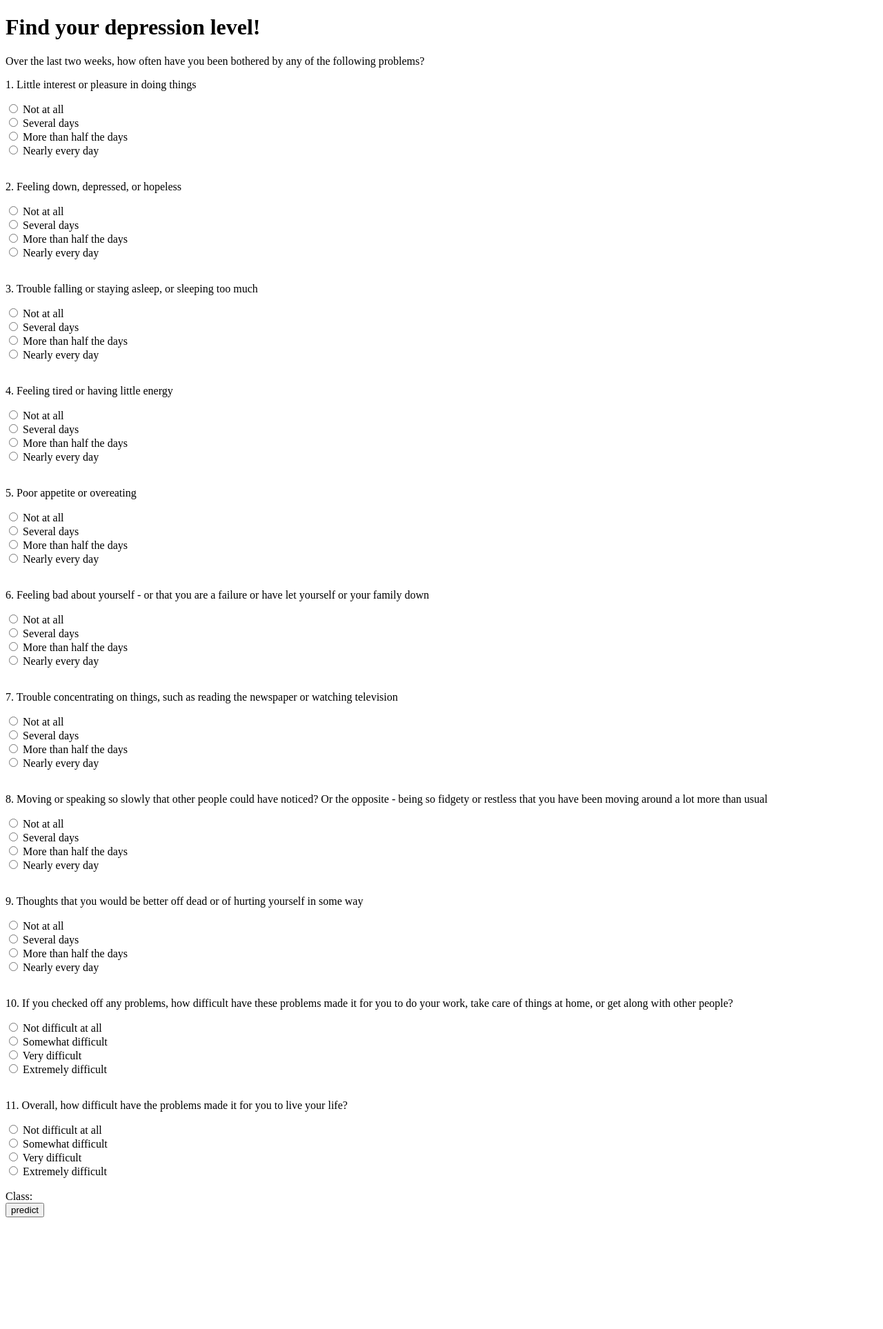
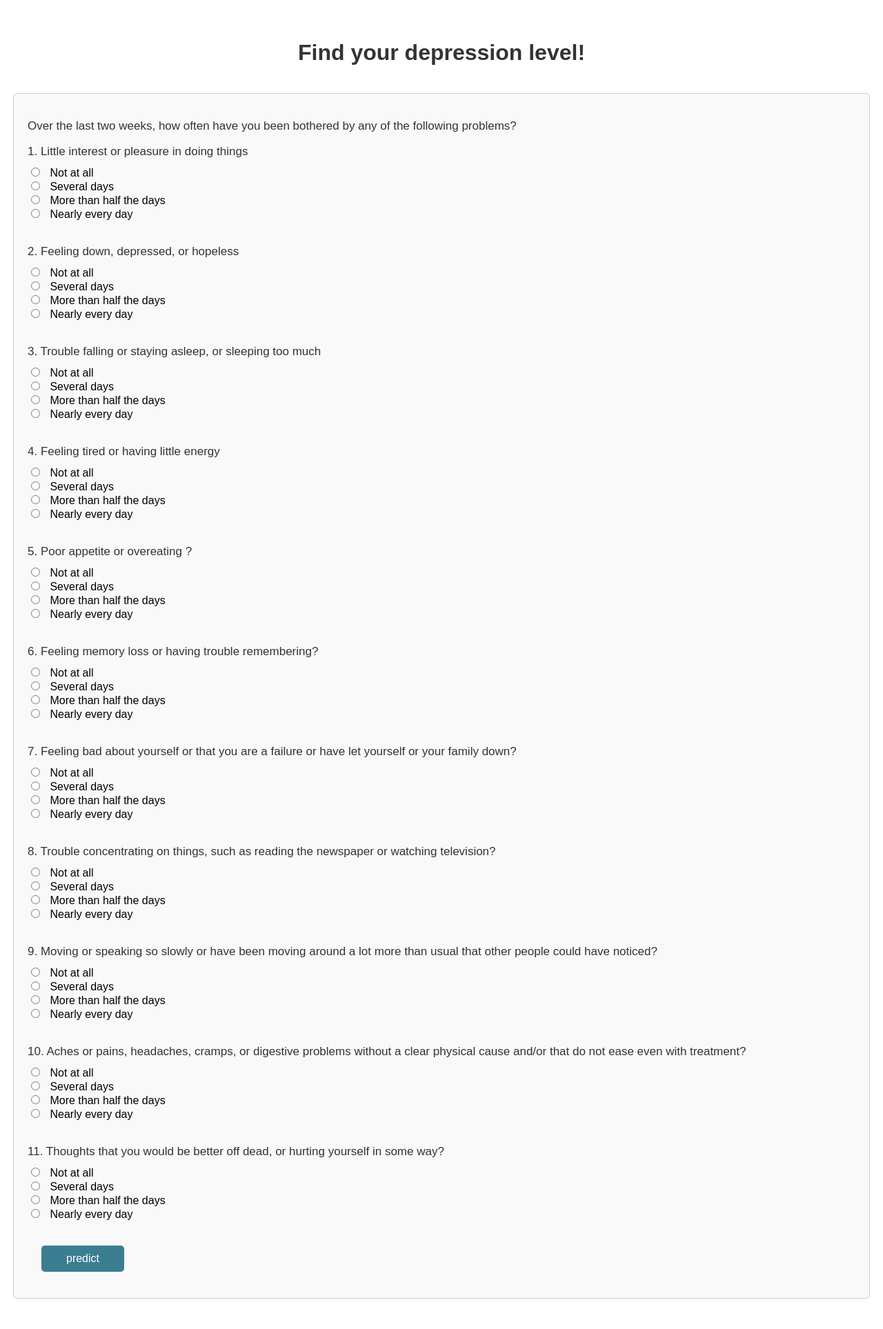
Before and after one commit to Sanduni-Ridmika/Together-app, a Flask app: page / in a window 1280 px wide. Shown: the whole page at 69% size. Before the commit the page ends 1765 px from the top, so only its background shows below. Run offline with Flask 3, Linux system fonts and the light colour scheme; parts of the project's set-up code (start-up, migrations or seed data) failed here and were passed over.

Commit message:
web part design and validation

```diff
--- a/togetherflask/app.py
+++ b/togetherflask/app.py
@@ -1,4 +1,5 @@
-from flask import Flask, render_template, request, jsonify
+from flask import Flask, render_template, request, jsonify, redirect, url_for
+
 import pickle
 
 app = Flask(__name__)
@@ -31,7 +32,12 @@
 
     result_num = model.predict([[Q1, Q2, Q3, Q4, Q5, Q6, Q7, Q8, Q9, Q10, Q11]])[0]
     result = result_dict[result_num]
-    return render_template('home.html', **locals())
+    return redirect(url_for('show_result', result=result))
+
+@app.route('/result')
+def show_result():
+    result = request.args.get('result')
+    return render_template('results.html', result=result)
 
 
 @app.route('/appPredict', methods=['POST'])
@@ -68,7 +74,5 @@
 
     return jsonify(res_data)
 
-
-
 if __name__ == "__main__":
     app.run(debug=True)
--- a/togetherflask/templates/home.html
+++ b/togetherflask/templates/home.html
@@ -1,80 +1,132 @@
 <!doctype html>
 <html>
    <head>
-      <title>Find your depression level!</title>
+      <title>Together</title>
+      <style>
+         body {
+  font-family: Arial, sans-serif;
+}
+
+h1 {
+  text-align: center;
+  font-size: 32px;
+  color: #333;
+}
+
+form {
+  max-width: 1200px;
+  margin: 0 auto;
+  background-color: #f9f9f9;
+  border: 1px solid #ccc;
+  border-radius: 5px;
+  padding: 20px;
+}
+
+p {
+  font-size: 17px;
+  color: #333;
+  margin-bottom: 10px;
+}
+
+input[type="radio"] {
+  margin-right: 10px;
+}
+
+input[type="submit"] {
+  background-color: #3b7d91;
+  border: none;
+  color: white;
+  padding: 10px 20px;
+  text-align: center;
+  text-decoration: none;
+  display: inline-block;
+  font-size: 16px;
+  border-radius: 5px;
+  cursor: pointer;
+  width: 120px;
+  margin-left: 20px;
+}
+
+input[type="submit"]:hover {
+  background-color: #4a9cb5;
+}
+
+      </style>
    </head>
    <body>
-      <h1>Find your depression level!</h1>
-      <form action="{{ url_for('predict') }}" method="POST">
+      <h1><br>Find your depression level!</h1> <br>
+      <form action="{{ url_for('predict') }}" method="POST"  id="depression-form">
          <p>Over the last two weeks, how often have you been bothered by any of the following problems?</p>
          <p>1. Little interest or pleasure in doing things</p>
-         <input type="radio" name="Q1" value="0"> Not at all<br>
-         <input type="radio" name="Q1" value="1"> Several days<br>
-         <input type="radio" name="Q1" value="2"> More than half the days<br>
-         <input type="radio" name="Q1" value="3"> Nearly every day<br><br>
+         <input type="radio" name="Q1" value="0" required> Not at all<br>
+         <input type="radio" name="Q1" value="1" required> Several days<br>
+         <input type="radio" name="Q1" value="2" required> More than half the days<br>
+         <input type="radio" name="Q1" value="3" required> Nearly every day<br><br>
 
          <p>2. Feeling down, depressed, or hopeless</p>
-         <input type="radio" name="Q2" value="0"> Not at all<br>
-         <input type="radio" name="Q2" value="1"> Several days<br>
-         <input type="radio" name="Q2" value="2"> More than half the days<br>
-         <input type="radio" name="Q2" value="3"> Nearly every day<br><br>
+         <input type="radio" name="Q2" value="0" required> Not at all<br>
+         <input type="radio" name="Q2" value="1" required> Several days<br>
+         <input type="radio" name="Q2" value="2" required> More than half the days<br>
+         <input type="radio" name="Q2" value="3" required> Nearly every day<br><br>
 
          <p>3. Trouble falling or staying asleep, or sleeping too much</p>
-         <input type="radio" name="Q3" value="0"> Not at all<br>
-         <input type="radio" name="Q3" value="1"> Several days<br>
-         <input type="radio" name="Q3" value="2"> More than half the days<br>
-         <input type="radio" name="Q3" value="3"> Nearly every day<br><br>
+         <input type="radio" name="Q3" value="0" required> Not at all<br>
+         <input type="radio" name="Q3" value="1" required> Several days<br>
+         <input type="radio" name="Q3" value="2" required> More than half the days<br>
+         <input type="radio" name="Q3" value="3" required> Nearly every day<br><br>
 
          <p>4. Feeling tired or having little energy</p>
-         <input type="radio" name="Q4" value="0"> Not at all<br>
-         <input type="radio" name="Q4" value="1"> Several days<br>
-         <input type="radio" name="Q4" value="2"> More than half the days<br>
-         <input type="radio" name="Q4" value="3"> Nearly every day<br><br>
+         <input type="radio" name="Q4" value="0" required> Not at all<br>
+         <input type="radio" name="Q4" value="1" required> Several days<br>
+         <input type="radio" name="Q4" value="2" required> More than half the days<br>
+         <input type="radio" name="Q4" value="3" required> Nearly every day<br><br>
 
-         <p>5. Poor appetite or overeating</p>
-         <input type="radio" name="Q5" value="0"> Not at all<br>
-         <input type="radio" name="Q5" value="1"> Several days<br>
-         <input type="radio" name="Q5" value="2"> More than half the days<br>
-         <input type="radio" name="Q5" value="3"> Nearly every day<br><br>
+         <p>5. Poor appetite or overeating ?</p>
+         <input type="radio" name="Q5" value="0" required> Not at all<br>
+         <input type="radio" name="Q5" value="1" required> Several days<br>
+         <input type="radio" name="Q5" value="2" required> More than half the days<br>
+         <input type="radio" name="Q5" value="3" required> Nearly every day<br><br>
 
-         <p>6. Feeling bad about yourself - or that you are a failure or have let yourself or your family down</p>
-         <input type="radio" name="Q6" value="0"> Not at all<br>
-         <input type="radio" name="Q6" value="1"> Several days<br>
-         <input type="radio" name="Q6" value="2"> More than half the days<br>
-         <input type="radio" name="Q6" value="3"> Nearly every day<br><br>
+         <p>6. Feeling memory loss or having trouble remembering?</p>
+         <input type="radio" name="Q6" value="0" required> Not at all<br>
+         <input type="radio" name="Q6" value="1" required> Several days<br>
+         <input type="radio" name="Q6" value="2" required> More than half the days<br>
+         <input type="radio" name="Q6" value="3" required> Nearly every day<br><br>
 
-         <p>7. Trouble concentrating on things, such as reading the newspaper or watching television</p>
-         <input type="radio" name="Q7" value="0"> Not at all<br>
-         <input type="radio" name="Q7" value="1"> Several days<br>
-         <input type="radio" name="Q7" value="2"> More than half the days<br>
-         <input type="radio" name="Q7" value="3"> Nearly every day<br><br>
+         <p>7. Feeling bad about yourself or that you are a failure or have let yourself or your family down?</p>
+         <input type="radio" name="Q7" value="0" required> Not at all<br>
+         <input type="radio" name="Q7" value="1" required> Several days<br>
+         <input type="radio" name="Q7" value="2" required> More than half the days<br>
+         <input type="radio" name="Q7" value="3" required> Nearly every day<br><br>
 
-         <p>8. Moving or speaking so slowly that other people could have noticed? Or the opposite - being so fidgety or restless that you have been moving around a lot more than usual</p>
-         <input type="radio" name="Q8" value="0"> Not at all<br>
-         <input type="radio" name="Q8" value="1"> Several days<br>
-         <input type="radio" name="Q8" value="2"> More than half the days<br>
-         <input type="radio" name="Q8" value="3"> Nearly every day<br><br>
+         <p>8. Trouble concentrating on things, such as reading the newspaper or watching television?</p>
+         <input type="radio" name="Q8" value="0" required> Not at all<br>
+         <input type="radio" name="Q8" value="1" required> Several days<br>
+         <input type="radio" name="Q8" value="2" required> More than half the days<br>
+         <input type="radio" name="Q8" value="3" required> Nearly every day<br><br>
 
-         <p>9. Thoughts that you would be better off dead or of hurting yourself in some way</p>
-         <input type="radio" name="Q9" value="0"> Not at all<br>
-         <input type="radio" name="Q9" value="1"> Several days<br>
-         <input type="radio" name="Q9" value="2"> More than half the days<br>
-         <input type="radio" name="Q9" value="3"> Nearly every day<br><br>
+         <p>9. Moving or speaking so slowly or have been moving around a lot more than usual that other people could have noticed?</p>
+         <input type="radio" name="Q9" value="0" required> Not at all<br>
+         <input type="radio" name="Q9" value="1" required> Several days<br>
+         <input type="radio" name="Q9" value="2" required> More than half the days<br>
+         <input type="radio" name="Q9" value="3" required> Nearly every day<br><br>
 
-         <p>10. If you checked off any problems, how difficult have these problems made it for you to do your work, take care of things at home, or get along with other people?</p>
-         <input type="radio" name="Q10" value="0"> Not difficult at all<br>
-         <input type="radio" name="Q10" value="1"> Somewhat difficult<br>
-         <input type="radio" name="Q10" value="2"> Very difficult<br>
-         <input type="radio" name="Q10" value="3"> Extremely difficult<br><br>
+         <p>10. Aches or pains, headaches, cramps, or digestive problems without a clear physical cause and/or that do not ease even with treatment?</p>
+         <input type="radio" name="Q10" value="0" required> Not at all<br>
+         <input type="radio" name="Q10" value="1" required> Several days<br>
+         <input type="radio" name="Q10" value="2" required> More than half the days<br>
+         <input type="radio" name="Q10" value="3" required> Nearly every day<br><br>
 
-         <p>11. Overall, how difficult have the problems made it for you to live your life?</p>
-         <input type="radio" name="Q11" value="0"> Not difficult at all<br>
-         <input type="radio" name="Q11" value="1"> Somewhat difficult<br>
-         <input type="radio" name="Q11" value="2"> Very difficult<br>
-         <input type="radio" name="Q11" value="3"> Extremely difficult<br><br>
-         Class: {{result}} <br>
+         <p>11. Thoughts that you would be better off dead, or hurting yourself in some way?</p>
+         <input type="radio" name="Q11" value="0" required> Not at all<br>
+         <input type="radio" name="Q11" value="1" required> Several days<br>
+         <input type="radio" name="Q11" value="2" required> More than half the days<br>
+         <input type="radio" name="Q11" value="3" required> Nearly every day<br><br>
+         <br>
 
          <input type="submit" value="predict">
+         <br><br>
       </form>
+      <br><br>
     </body>
 </html>
```
Also changed, not shown: TogetherApp/app/src/main/res/layout/activity_user_profile.xml (+75 -12 lines), togetherflask/templates/results.html (added, +70 -0 lines), 1 other file.
